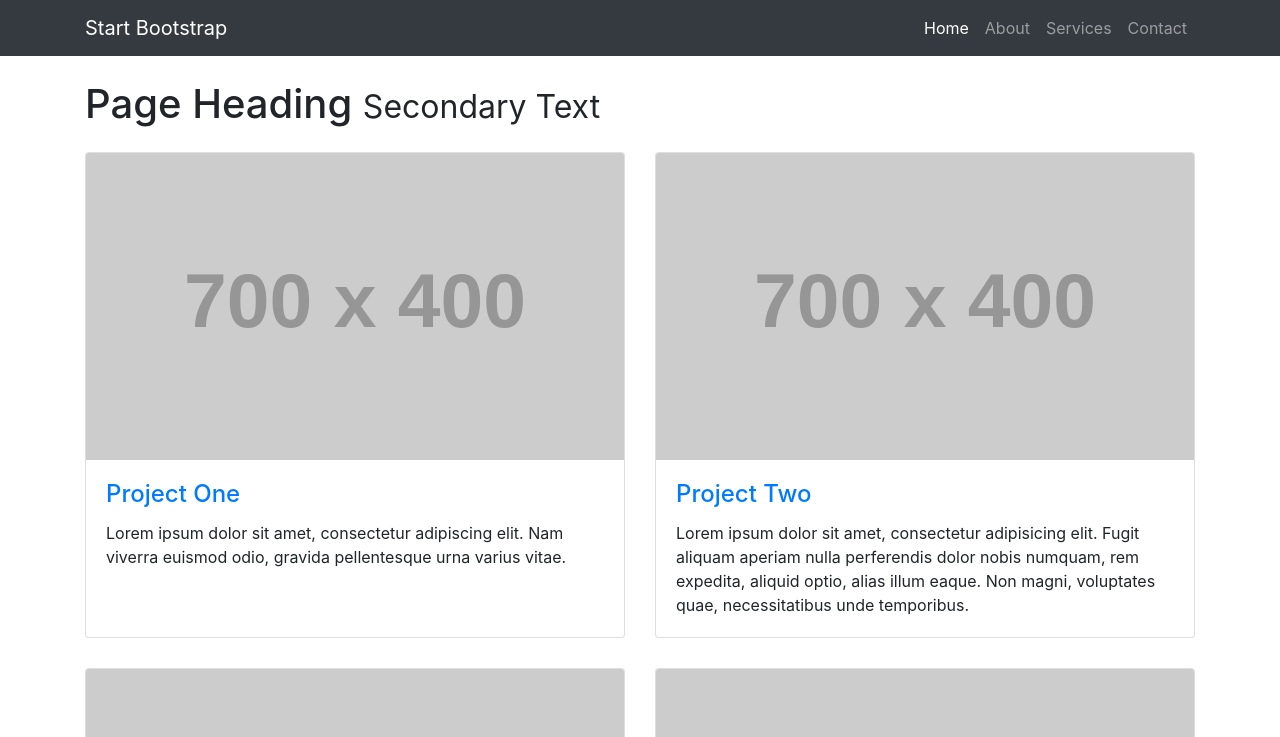
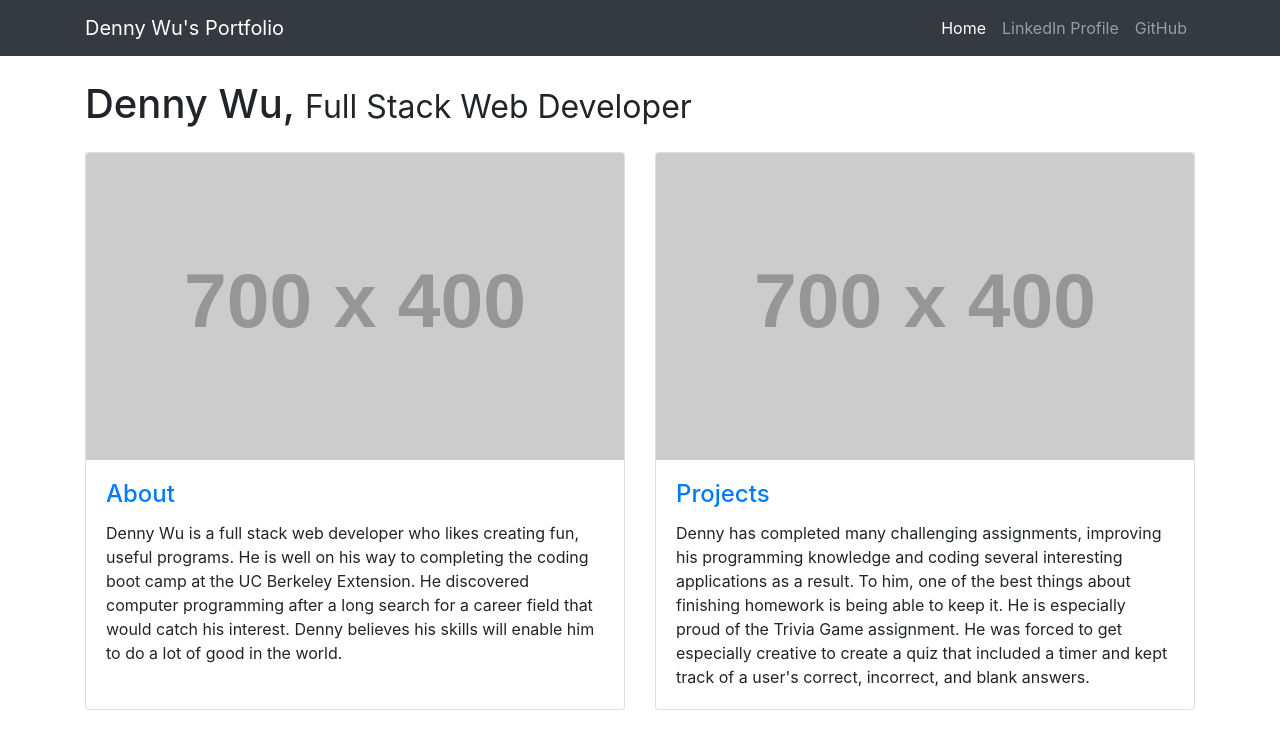
Before and after one commit to DennyWu908/DennyWu_CareerHomework_December2_Portfolio, a website: page index.html in a window 1280 px wide. Shown: the top 737 px of the page. Drawn offline with Linux system fonts and the light colour scheme; placeholder pictures from the web are drawn by us.

Commit message:
Began writing self-description

```diff
--- a/index.html
+++ b/index.html
@@ -8,7 +8,7 @@
     <meta name="description" content="">
     <meta name="author" content="">
 
-    <title>2 Col Portfolio - Start Bootstrap Template</title>
+    <title>Denny Wu's Portfolio</title>
 
     <!-- Bootstrap core CSS -->
     <link href="vendor/bootstrap/css/bootstrap.min.css" rel="stylesheet">
@@ -23,7 +23,7 @@
     <!-- Navigation -->
     <nav class="navbar navbar-expand-lg navbar-dark bg-dark fixed-top">
       <div class="container">
-        <a class="navbar-brand" href="#">Start Bootstrap</a>
+        <a class="navbar-brand" href="#">Denny Wu's Portfolio</a>
         <button class="navbar-toggler" type="button" data-toggle="collapse" data-target="#navbarResponsive" aria-controls="navbarResponsive" aria-expanded="false" aria-label="Toggle navigation">
           <span class="navbar-toggler-icon"></span>
         </button>
@@ -35,13 +35,10 @@
               </a>
             </li>
             <li class="nav-item">
-              <a class="nav-link" href="#">About</a>
+              <a class="nav-link" href="https://www.linkedin.com/in/denny-wu/">LinkedIn Profile</a>
             </li>
             <li class="nav-item">
-              <a class="nav-link" href="#">Services</a>
-            </li>
-            <li class="nav-item">
-              <a class="nav-link" href="#">Contact</a>
+              <a class="nav-link" href="https://github.com/DennyWu908">GitHub</a>
             </li>
           </ul>
         </div>
@@ -52,8 +49,8 @@
     <div class="container">
 
       <!-- Page Heading -->
-      <h1 class="my-4">Page Heading
-        <small>Secondary Text</small>
+      <h1 class="my-4">Denny Wu,
+        <small>Full Stack Web Developer</small>
       </h1>
 
       <div class="row">
@@ -62,9 +59,9 @@
             <a href="#"><img class="card-img-top" src="http://placehold.it/700x400" alt=""></a>
             <div class="card-body">
               <h4 class="card-title">
-                <a href="#">Project One</a>
+                <a href="#">About</a>
               </h4>
-              <p class="card-text">Lorem ipsum dolor sit amet, consectetur adipiscing elit. Nam viverra euismod odio, gravida pellentesque urna varius vitae.</p>
+              <p class="card-text">Denny Wu is a full stack web developer who likes creating fun, useful programs. He is well on his way to completing the coding boot camp at the UC Berkeley Extension. He discovered computer programming after a long search for a career field that would catch his interest. Denny believes his skills will enable him to do a lot of good in the world.</p>
             </div>
           </div>
         </div>
@@ -73,9 +70,9 @@
             <a href="#"><img class="card-img-top" src="http://placehold.it/700x400" alt=""></a>
             <div class="card-body">
               <h4 class="card-title">
-                <a href="#">Project Two</a>
+                <a href="#">Projects</a>
               </h4>
-              <p class="card-text">Lorem ipsum dolor sit amet, consectetur adipisicing elit. Fugit aliquam aperiam nulla perferendis dolor nobis numquam, rem expedita, aliquid optio, alias illum eaque. Non magni, voluptates quae, necessitatibus unde temporibus.</p>
+              <p class="card-text">Denny has completed many challenging assignments, improving his programming knowledge and coding several interesting applications as a result. To him, one of the best things about finishing homework is being able to keep it. He is especially proud of the Trivia Game assignment. He was forced to get especially creative to create a quiz that included a timer and kept track of a user's correct, incorrect, and blank answers.</p>
             </div>
           </div>
         </div>
```
